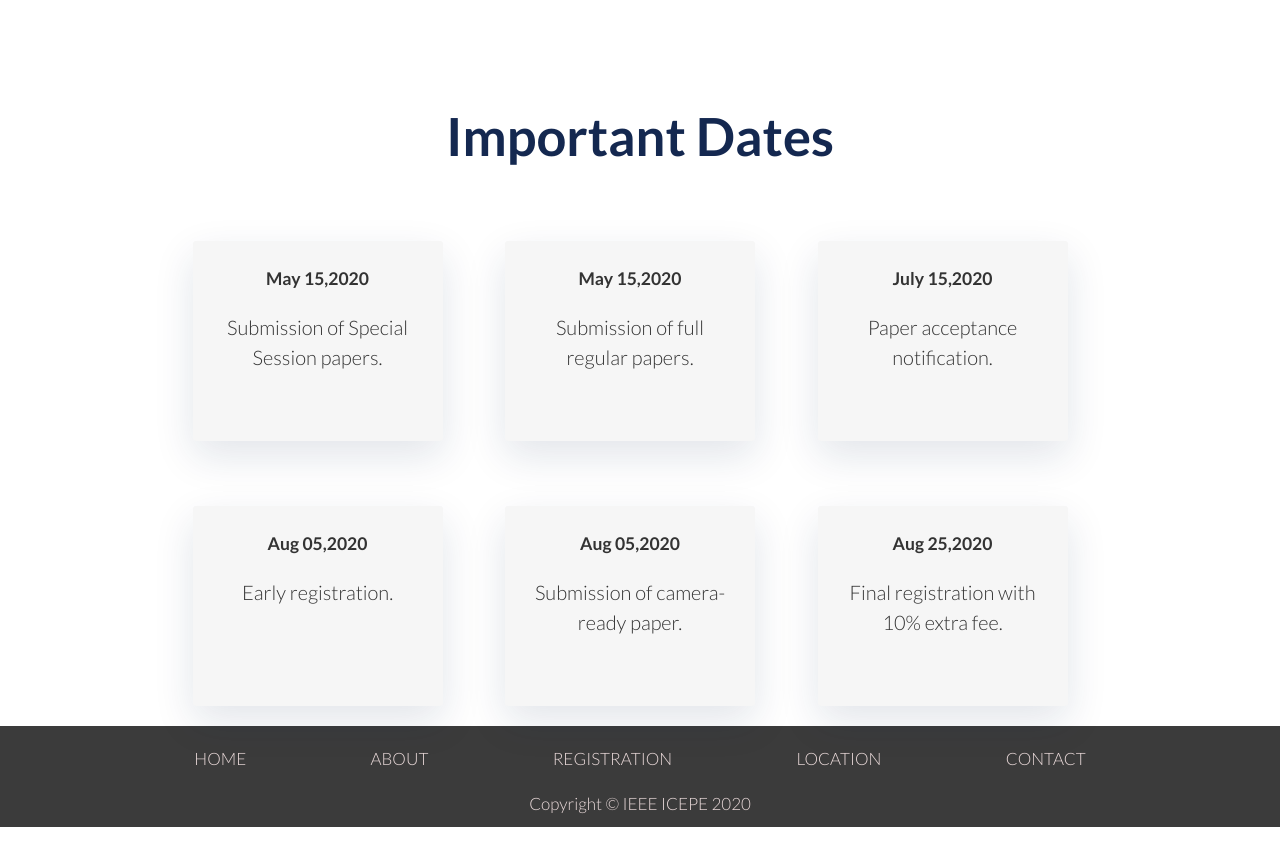
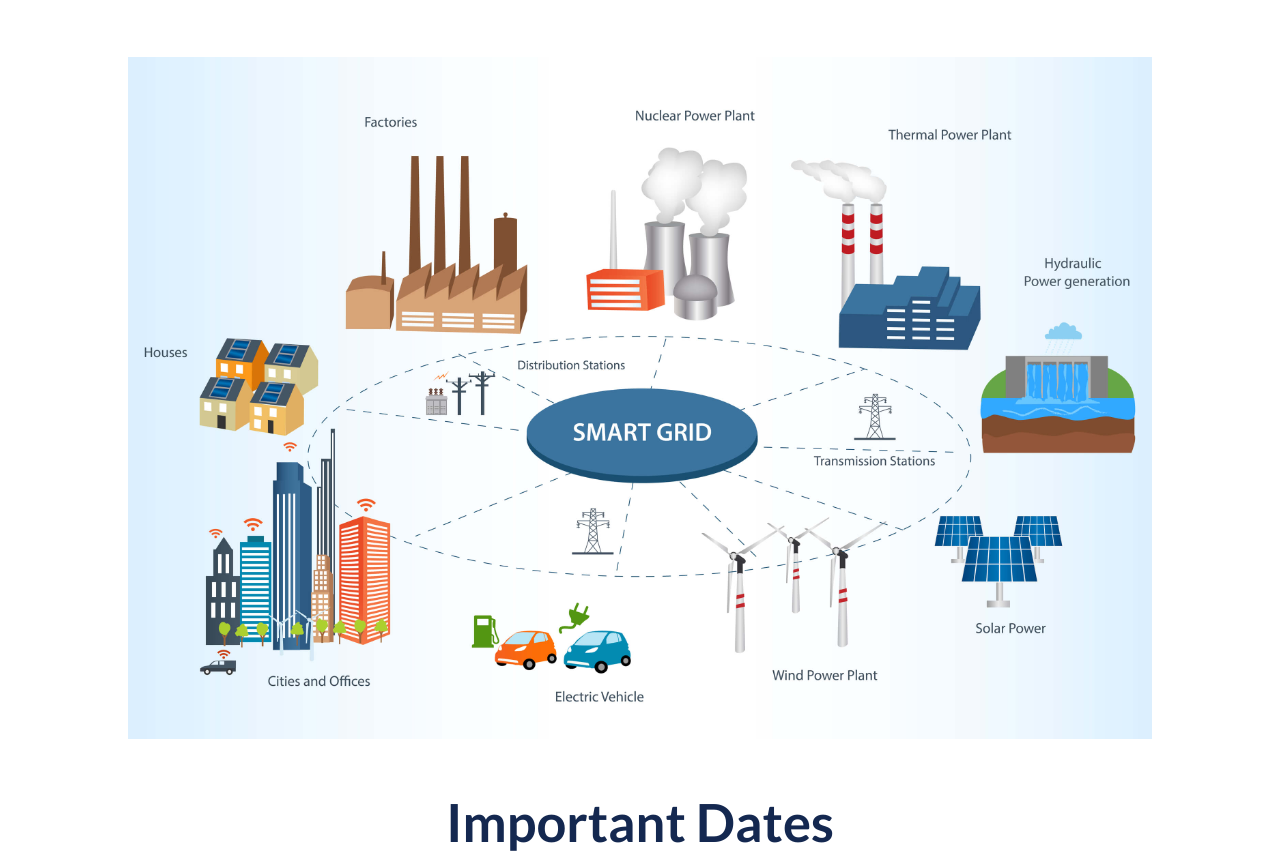
Before and after one commit to NIT-Meghalaya/ICEPE-2020, a website: page index.html in a window 1280 px wide. Shown: the part 1272-2137 px from the top of the page. Before the commit the page ends 2099 px from the top, so only its background shows below. Drawn offline with Linux system fonts and the light colour scheme.

Commit message:
Added more images on location gallery + Adding smart grid image on home

```diff
--- a/index.html
+++ b/index.html
@@ -110,6 +110,9 @@
         </div>
     </section>
 
+    <section class="section-image">
+        <img src="./img/smart-grid.jpg" alt="Smart Grid Picture">
+    </section>
     <section class="section-dates">
         <div class="secondary-heading u-margin-bottom-small">
             <h2>Important Dates</h2>
--- a/sass/pages/home.scss
+++ b/sass/pages/home.scss
@@ -29,3 +29,12 @@
     }
 
 }
+
+.section-image{
+    max-width:80%;
+    margin:0 auto;
+    img{
+        max-width:100%;
+        text-align: center;
+    }
+}
```
Also changed, not shown: pages/location/index.html (+13 -0 lines), css/style.comp.css, css/style.css, css/style.prefix.css, img/locationgallery/4.jpg (added), img/locationgallery/5.jpg (added), img/locationgallery/6.jpg (added), img/smart-grid.jpg (added).
